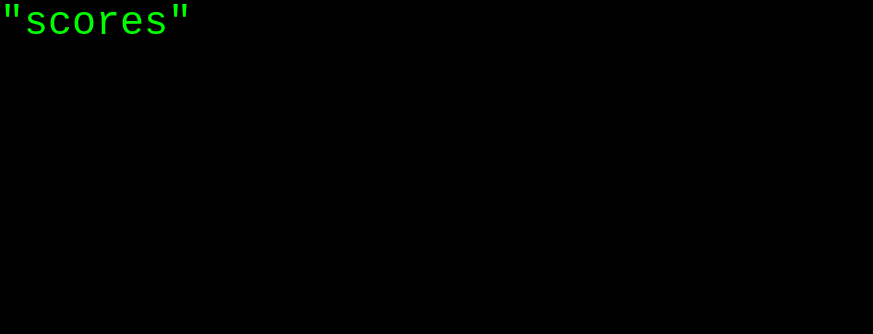
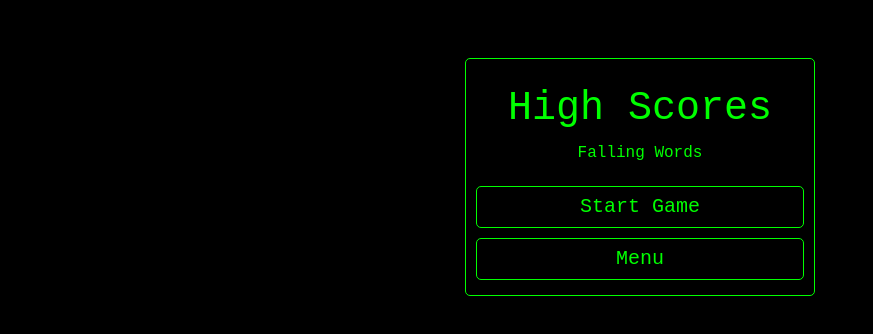
Before and after one commit to NachoVai/falling-words, a React (Vite) app: page / in a window 1280 px wide. Both pictures are taken after a click on the button "Scores". Shown: the top 334 px of the page, without its empty margins (0-873 px from the left). Built offline with nearby package versions, Linux system fonts and the light colour scheme.

Commit message:
configure scores components

```diff
--- a/src/App.tsx
+++ b/src/App.tsx
@@ -12,13 +12,16 @@ function App() {
     } else if (buttonName === "Scores") {
       console.log("Scores button clicked");
       setView("scores");
+    } else if (buttonName === "Menu") {
+      console.log("Scores button clicked");
+      setView("menu");
     }
   };
 
   return (
     <>
       {view === "menu" && <Menu onButtonClick={handleButtonClick} />}{" "}
-      {view === "scores" && <Scores />}
+      {view === "scores" && <Scores onButtonClick={handleButtonClick} />}{" "}
     </>
   );
 }
--- a/src/components/Menu/Menu.tsx
+++ b/src/components/Menu/Menu.tsx
@@ -7,7 +7,9 @@ type MenuProps = {
   onButtonClick: (buttonName: string) => void;
 };
 
-function Menu({ onButtonClick }: MenuProps) {
+function Menu(props: MenuProps) {
+  const { onButtonClick } = props;
+
   return (
     <>
       <div className="container mt-5" id="menu">
--- a/src/components/Scores/Scores.tsx
+++ b/src/components/Scores/Scores.tsx
@@ -1,7 +1,26 @@
-function Scores() {
+import Card from "../Card/Card";
+import CardBody from "../CardBody/CardBody";
+import Button from "../Button/Button";
+import "./scores.css";
+
+type ScoresProps = {
+  onButtonClick: (buttonName: string) => void;
+};
+
+function Scores(props: ScoresProps) {
+  const { onButtonClick } = props;
+
   return (
     <>
-      <h1>"scores"</h1>
+      <div className="container mt-5" id="highscores">
+        <Card>
+          <CardBody title="High Scores" description="Falling Words" />
+          <div className="d-flex flex-column align-items-center">
+            <Button name="Start Game" onClick={() => onButtonClick("Game")} />
+            <Button name="Menu" onClick={() => onButtonClick("Menu")} />
+          </div>
+        </Card>
+      </div>
     </>
   );
 }
--- /dev/null
+++ b/src/components/Scores/scores.css
@@ -0,0 +1,6 @@
+#highscores {
+    display: flex !important;
+    flex-wrap: wrap !important;
+    justify-content: center !important;
+    align-items: center !important;
+}
```
